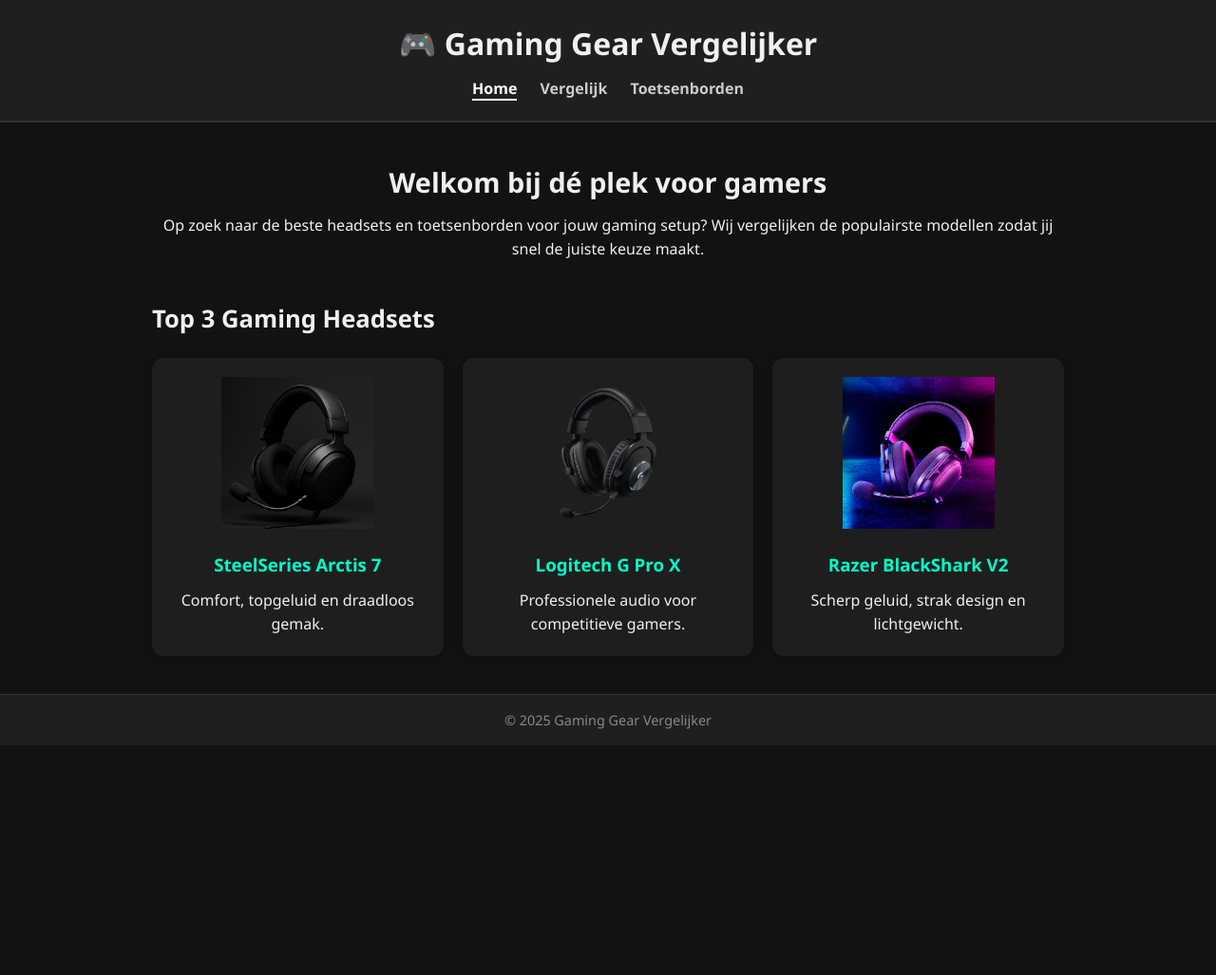
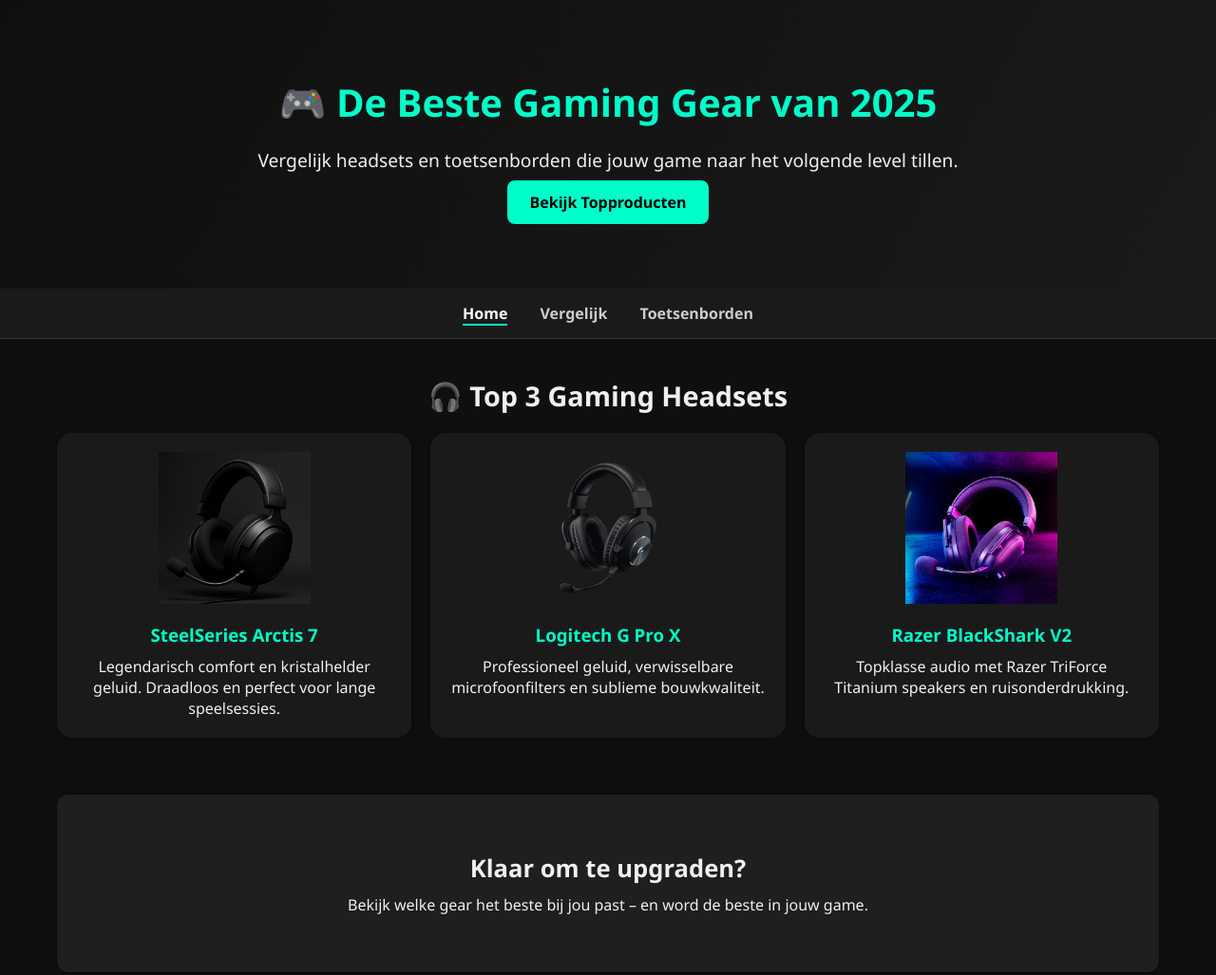
Before and after one commit to Duitser/Gaming, a plain HTML site: page index.html in a window 1280 px wide. Shown: the top 1027 px of the page at 95% size. Before the commit the page ends 800 px from the top, so only its background shows below. Drawn offline with Linux system fonts and the light colour scheme.

Commit message:
Add files via upload

```diff
--- a/index.html
+++ b/index.html
@@ -2,49 +2,56 @@
 <!DOCTYPE html>
 <html lang="nl">
 <head>
-    <meta charset="UTF-8">
-    <meta name="viewport" content="width=device-width, initial-scale=1.0">
-    <title>Gaming Gear Vergelijker</title>
-    <link rel="stylesheet" href="style.css">
+    <meta charset="UTF-8" />
+    <meta name="viewport" content="width=device-width, initial-scale=1.0"/>
+    <title>Beste Gaming Gear 2025</title>
+    <link rel="stylesheet" href="style.css" />
 </head>
 <body>
-    <header>
-        <h1>🎮 Gaming Gear Vergelijker</h1>
-        <nav>
-            <a href="index.html" class="active">Home</a>
-            <a href="vergelijking.html">Vergelijk</a>
-            <a href="toetsenborden.html">Toetsenborden</a>
-        </nav>
+    <header class="hero">
+        <div class="hero-content">
+            <h1>🎮 De Beste Gaming Gear van 2025</h1>
+            <p>Vergelijk headsets en toetsenborden die jouw game naar het volgende level tillen.</p>
+            <a href="#headsets" class="cta-button">Bekijk Topproducten</a>
+        </div>
     </header>
+
+    <nav class="nav">
+        <a href="index.html" class="active">Home</a>
+        <a href="vergelijking.html">Vergelijk</a>
+        <a href="toetsenborden.html">Toetsenborden</a>
+    </nav>
+
     <main>
-        <section class="intro">
-            <h2>Welkom bij dé plek voor gamers</h2>
-            <p>Op zoek naar de beste headsets en toetsenborden voor jouw gaming setup? Wij vergelijken de populairste modellen zodat jij snel de juiste keuze maakt.</p>
-        </section>
-
-        <section class="producten">
-            <h2>Top 3 Gaming Headsets</h2>
-            <div class="product-grid">
-                <div class="product">
-                    <img src="images/arctis7.png" alt="SteelSeries Arctis 7">
+        <section id="headsets" class="product-section">
+            <h2>🎧 Top 3 Gaming Headsets</h2>
+            <div class="card-grid">
+                <div class="card">
+                    <img src="images/arctis7.png" alt="Arctis 7">
                     <h3>SteelSeries Arctis 7</h3>
-                    <p>Comfort, topgeluid en draadloos gemak.</p>
+                    <p>Legendarisch comfort en kristalhelder geluid. Draadloos en perfect voor lange speelsessies.</p>
                 </div>
-                <div class="product">
+                <div class="card">
                     <img src="images/logitech_gpro.png" alt="Logitech G Pro X">
                     <h3>Logitech G Pro X</h3>
-                    <p>Professionele audio voor competitieve gamers.</p>
+                    <p>Professioneel geluid, verwisselbare microfoonfilters en sublieme bouwkwaliteit.</p>
                 </div>
-                <div class="product">
+                <div class="card">
                     <img src="images/blackshark.png" alt="Razer BlackShark V2">
                     <h3>Razer BlackShark V2</h3>
-                    <p>Scherp geluid, strak design en lichtgewicht.</p>
+                    <p>Topklasse audio met Razer TriForce Titanium speakers en ruisonderdrukking.</p>
                 </div>
             </div>
         </section>
+
+        <section id="cta" class="cta-banner">
+            <h2>Klaar om te upgraden?</h2>
+            <p>Bekijk welke gear het beste bij jou past – en word de beste in jouw game.</p>
+        </section>
     </main>
+
     <footer>
-        <p>© 2025 Gaming Gear Vergelijker</p>
+        <p>© 2025 GamingGear.nl – Jouw gids voor top gaming hardware</p>
     </footer>
 </body>
 </html>
--- a/style.css
+++ b/style.css
@@ -7,88 +7,125 @@
 
 body {
     font-family: 'Segoe UI', sans-serif;
-    background: #121212;
+    background: #0f0f0f;
     color: #f0f0f0;
-    line-height: 1.6;
 }
 
-header {
-    background: #1f1f1f;
-    padding: 20px;
+header.hero {
+    background: linear-gradient(120deg, #0f0f0f, #1a1a1a);
+    padding: 80px 20px;
     text-align: center;
-    border-bottom: 2px solid #333;
 }
 
-header h1 {
-    font-size: 2rem;
-    margin-bottom: 10px;
+.hero-content h1 {
+    font-size: 2.5rem;
+    color: #00ffc8;
+    margin-bottom: 20px;
 }
 
-nav a {
-    margin: 0 10px;
+.hero-content p {
+    font-size: 1.2rem;
+    margin-bottom: 20px;
+}
+
+.cta-button {
+    background: #00ffc8;
+    color: #000;
+    padding: 12px 24px;
+    border-radius: 8px;
+    text-decoration: none;
+    font-weight: bold;
+    transition: 0.3s;
+}
+
+.cta-button:hover {
+    background: #00e6b3;
+}
+
+.nav {
+    background: #1a1a1a;
+    padding: 15px;
+    text-align: center;
+    border-bottom: 1px solid #333;
+}
+
+.nav a {
     color: #ccc;
+    margin: 0 15px;
     text-decoration: none;
     font-weight: bold;
 }
 
-nav a:hover,
-nav a.active {
+.nav a:hover,
+.nav a.active {
     color: #fff;
-    border-bottom: 2px solid #fff;
+    border-bottom: 2px solid #00ffc8;
 }
 
 main {
     padding: 40px 20px;
-    max-width: 1000px;
+    max-width: 1200px;
     margin: auto;
 }
 
-.intro {
-    text-align: center;
-    margin-bottom: 40px;
-}
-
-.intro h2 {
+.product-section h2 {
     font-size: 1.8rem;
-    margin-bottom: 10px;
-}
-
-.producten h2 {
-    font-size: 1.6rem;
     margin-bottom: 20px;
-}
-
-.product-grid {
-    display: grid;
-    grid-template-columns: repeat(auto-fit, minmax(250px, 1fr));
-    gap: 20px;
-}
-
-.product {
-    background: #1e1e1e;
-    padding: 20px;
-    border-radius: 12px;
-    box-shadow: 0 0 10px #00000040;
     text-align: center;
 }
 
-.product img {
-    max-width: 100%;
+.card-grid {
+    display: grid;
+    grid-template-columns: repeat(auto-fit, minmax(260px, 1fr));
+    gap: 20px;
+    margin-top: 20px;
+}
+
+.card {
+    background: #1a1a1a;
+    border-radius: 16px;
+    padding: 20px;
+    text-align: center;
+    box-shadow: 0 0 10px #00000066;
+    transition: transform 0.3s ease;
+}
+
+.card:hover {
+    transform: translateY(-5px);
+}
+
+.card img {
+    width: 100%;
     height: 160px;
     object-fit: contain;
     margin-bottom: 15px;
 }
 
-.product h3 {
+.card h3 {
+    color: #00ffc8;
     margin-bottom: 10px;
-    color: #00ffc8;
+}
+
+.cta-banner {
+    background: #1f1f1f;
+    text-align: center;
+    padding: 60px 20px;
+    margin-top: 60px;
+    border-radius: 12px;
+    box-shadow: 0 0 10px #00000066;
+}
+
+.cta-banner h2 {
+    font-size: 1.6rem;
+    margin-bottom: 10px;
 }
 
 footer {
-    background: #1f1f1f;
+    background: #111;
+    color: #777;
     text-align: center;
-    padding: 15px;
+    padding: 20px;
     font-size: 0.9rem;
-    color: #888;
-    border-top: 1px solid #333;
+    margin-top: 40px;
+    border-top: 1px solid #222;
 }
```
